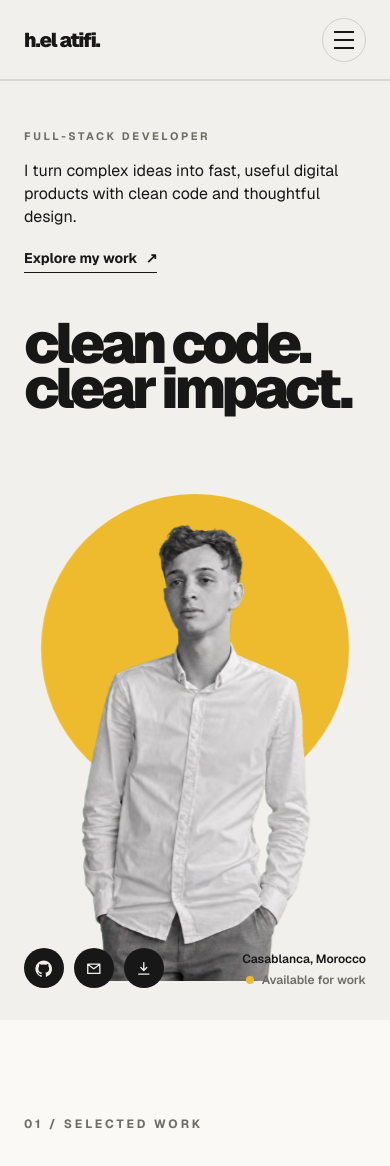
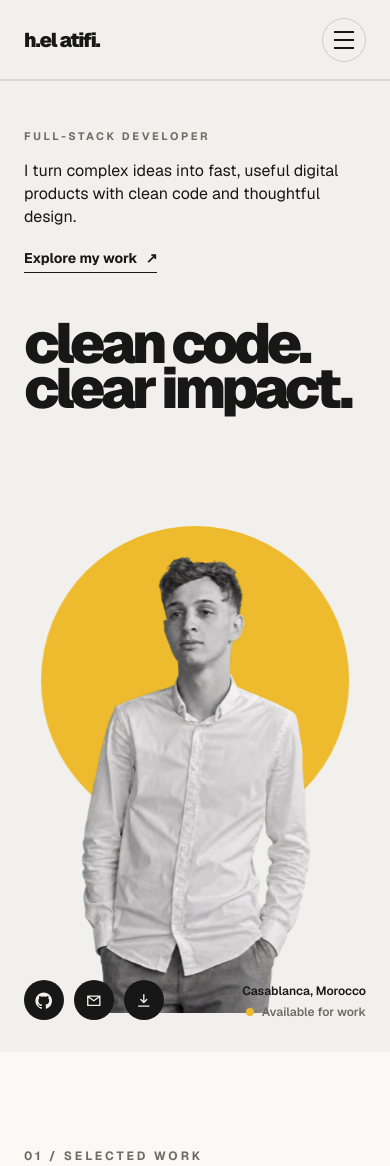
Before and after one commit to Elatifi01/portfolio, a Next.js app: page / in a window 390 px wide. Shown: the top 1166 px of the page. Built offline with nearby package versions, Linux system fonts and the light colour scheme.

Commit message:
Update HeroSection styles for improved layout and spacing

```diff
--- a/components/HeroSection.tsx
+++ b/components/HeroSection.tsx
@@ -81,7 +81,7 @@ export default function HeroSection() {
           <span className="block whitespace-nowrap">clear impact.</span>
         </h1>
 
-        <div className="hero-portrait relative left-1/2 z-10 mt-16 w-[min(104vw,34rem)] -translate-x-1/2 sm:mt-12 lg:absolute lg:bottom-[-9rem] lg:mt-0 lg:w-[min(46vw,44rem)]">
+        <div className="hero-portrait relative left-1/2 z-10 mt-24 w-[min(104vw,34rem)] -translate-x-1/2 sm:mt-20 lg:absolute lg:bottom-[-14rem] lg:mt-0 lg:w-[min(46vw,44rem)]">
           <div
             aria-hidden="true"
             className="absolute left-1/2 top-[4%] z-0 aspect-square w-[76%] -translate-x-1/2 rounded-full bg-[var(--accent)]"
```
